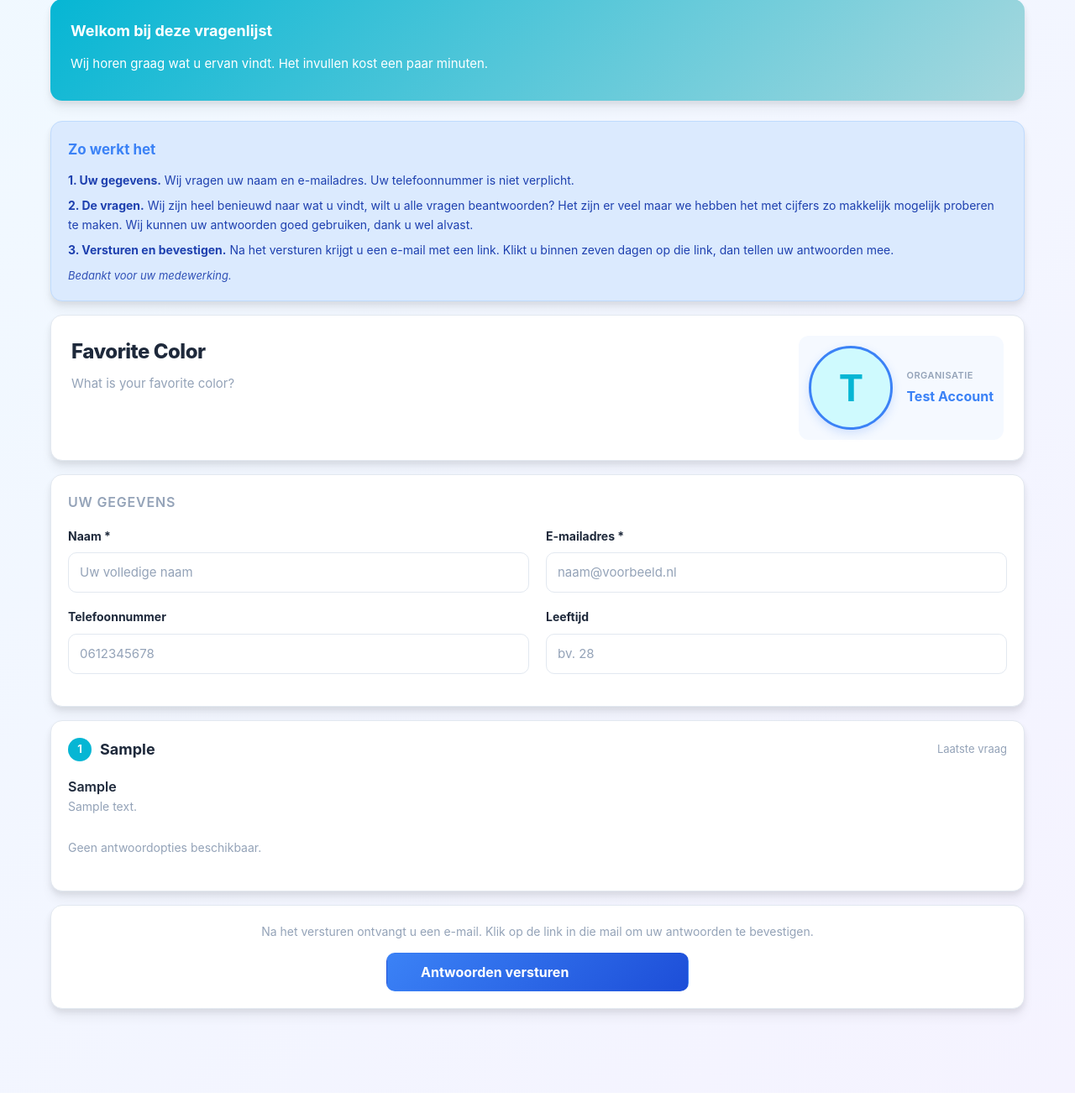
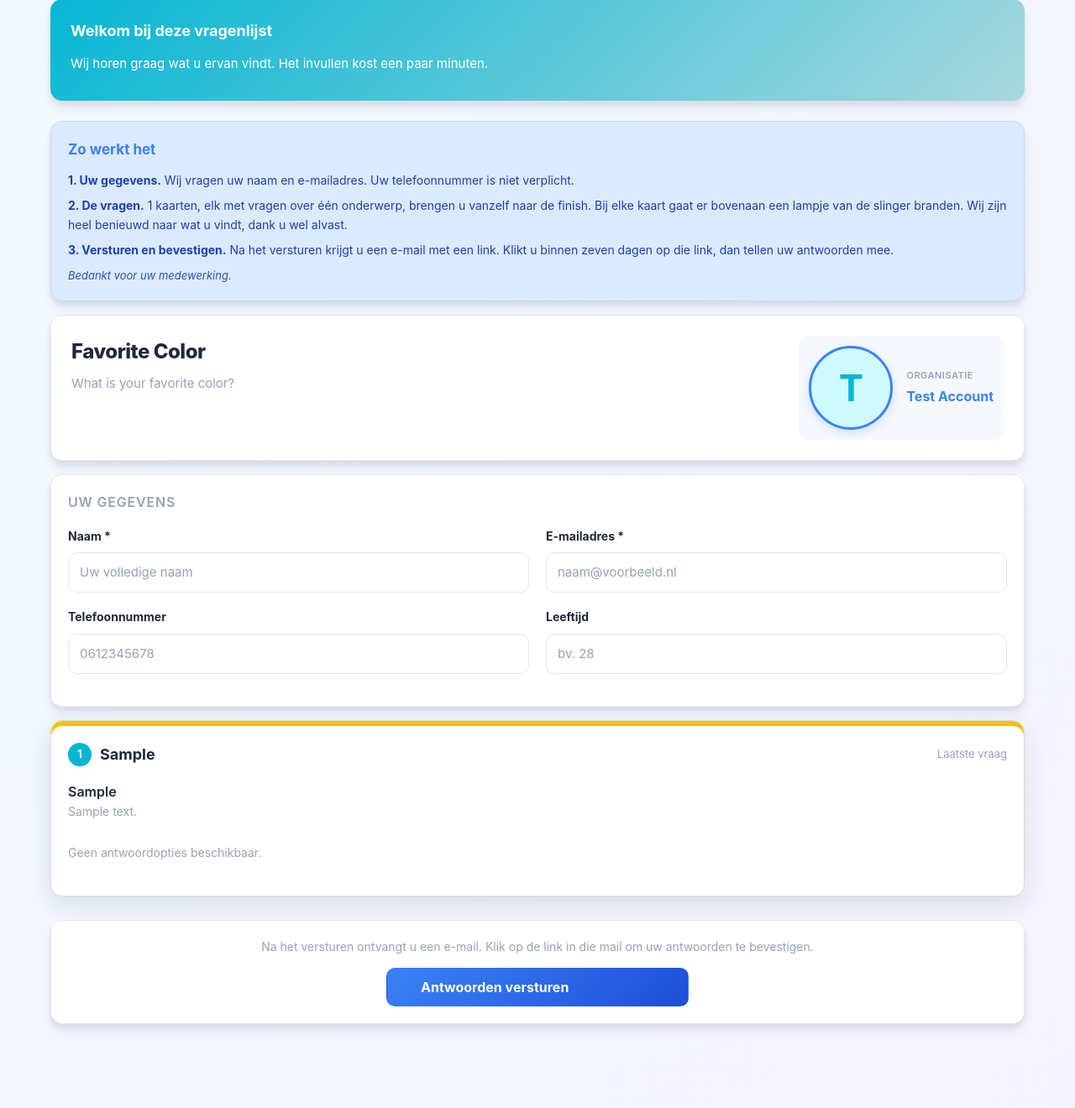
Before and after one commit to elementa-ermelo/Polls-Elementa, a Laravel app: page /polls/1 in a window 1280 px wide. Shown: the part 191-1511 px from the top of the page at 84% size. Run offline with Laravel 12, Linux system fonts and the light colour scheme; data comes from the database, SQL or seed files in the repository; tables that the repository leaves empty hold one stand-in row (values such as "Sample post").

Commit message:
Polls: kaarten duidelijker gescheiden (bovenrand in lampkleur) en uitleg met aantal kaarten
Co-Authored-By: Claude Opus 5.5 <noreply@anthropic.com>

```diff
--- a/resources/views/polls/show.blade.php
+++ b/resources/views/polls/show.blade.php
@@ -42,8 +42,23 @@
             <strong>1. Uw gegevens.</strong> Wij vragen uw naam en e-mailadres. Uw telefoonnummer is niet verplicht.
             @endif
         </p>
+        <?php
+            // aantal kaarten zoals de invuller ze ziet: een themakaart telt één keer, een standaard verborgen vervolgvraag niet
+            $kaartAantal = 0; $heeftGroepen = false; $vorigeG = null;
+            foreach ($poll->questions->values() as $qi => $q) {
+                $g = trim((string) $q->groep) ?: null;
+                $heeftGroepen = $heeftGroepen || $g !== null;
+                $vorigeQ = $poll->questions->values()->get($qi - 1);
+                if (! ($vorigeQ && $vorigeQ->vervolg_bij) && ($g === null || $g !== $vorigeG)) { $kaartAantal++; }
+                $vorigeG = $g;
+            }
+        ?>
         <p style="margin:0 0 8px; color:#1e40af; font-size:14px; line-height:1.6;">
+            @if($heeftGroepen)
+            <strong>2. De vragen.</strong> {{ $kaartAantal }} kaarten, elk met vragen over één onderwerp, brengen u vanzelf naar de finish. Bij elke kaart gaat er bovenaan een lampje van de slinger branden. Wij zijn heel benieuwd naar wat u vindt, dank u wel alvast.
+            @else
             <strong>2. De vragen.</strong> Wij zijn heel benieuwd naar wat u vindt, wilt u alle vragen beantwoorden? Het zijn er veel maar we hebben het met cijfers zo makkelijk mogelijk proberen te maken. Wij kunnen uw antwoorden goed gebruiken, dank u wel alvast.
+            @endif
         </p>
         @if($poll->requires_confirmation && ! $poll->anonymous)
         <p style="margin:0 0 8px; color:#1e40af; font-size:14px; line-height:1.6;">
@@ -539,6 +554,13 @@
     @media (max-width: 520px) { .baan { height: 44px; margin-top: 4px; } .baan-vlag { width: 20px; height: 36px; } .loper { width: 31px; height: 42px; left: calc((100% - 30px - 31px) * var(--f)); } }
     @media (prefers-reduced-motion: reduce) { .loper, .loper * { animation: none !important; transition: none; } }
 
+    /* Kaarten duidelijk van elkaar: bovenrand in de kleur van het eigen lampje, schaduw, ruimte (IJme, 17 nov) */
+    .card.vraagkaart, .card.themakaart {
+        margin-bottom: 28px !important; padding-top: 26px !important;
+        border-color: #d5ddd6;
+        box-shadow: inset 0 6px 0 var(--lamp, #3b82f6), 0 10px 28px rgba(22, 58, 33, .12);
+    }
+
     /* Themakaarten: meer vragen op één kaart */
     .themakaart { margin-bottom: 16px; padding: 20px; }
     .themakaart.overgeslagen { display: none; }
@@ -694,6 +716,7 @@
                 // toelichting verschijnt zodra er een antwoord is (niet meer openklikken); bij een themakaart één per kaart
                 var t = e.el.querySelector('.toelichting');
                 if (t && t.hidden && iets) t.hidden = false;
+                e.el.style.setProperty('--lamp', ['#f5c400', '#e5484d', '#2f9e44', '#3b82f6'][j % 4]);
                 var nr = e.el.querySelector('.vraagnr');
                 if (!nr) return;
                 // doorlopend nummeren over de zichtbare kaarten (na een sprong geen gat in de nummers)
```
